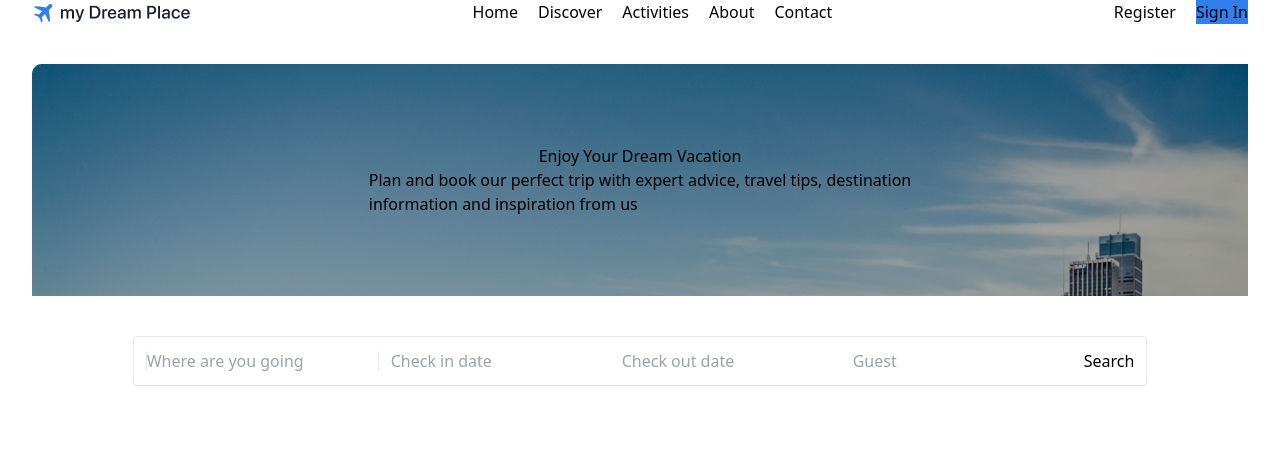
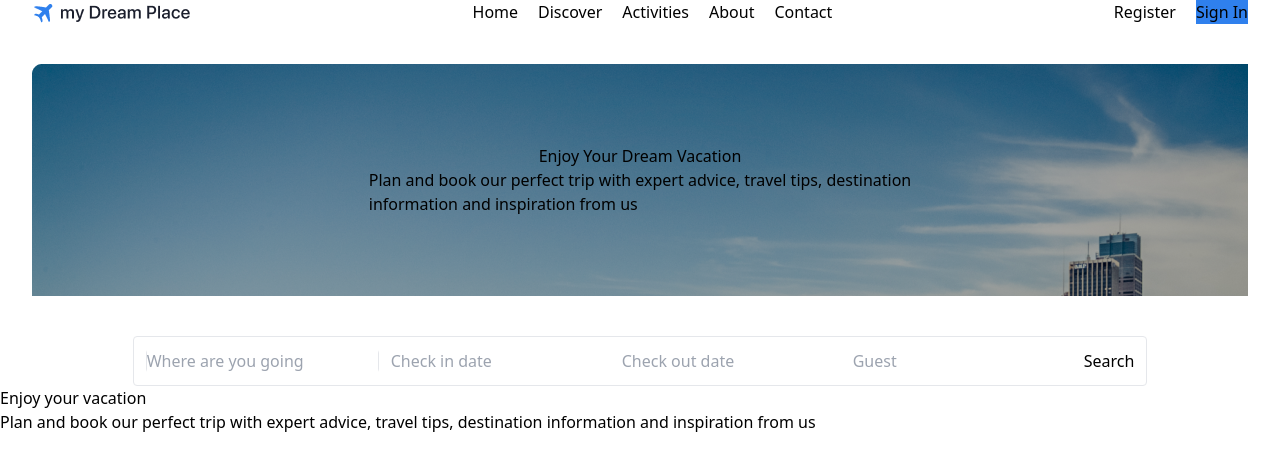
Before and after one commit to Alexandra4373/Dream-Place, a React (Vite) app: page / in a window 1280 px wide. Shown: the top 470 px of the page. Built offline with nearby package versions, Linux system fonts and the light colour scheme.

Commit message:
Update App.jsx

```diff
--- a/src/App.jsx
+++ b/src/App.jsx
@@ -54,6 +54,12 @@ function App() {
             </button>
           </div>
         </div>
+
+        <p>Enjoy your vacation</p>
+        <p>
+          Plan and book our perfect trip with expert advice, travel tips,
+          destination information and inspiration from us
+        </p>
       </div>
     </>
   );
```
